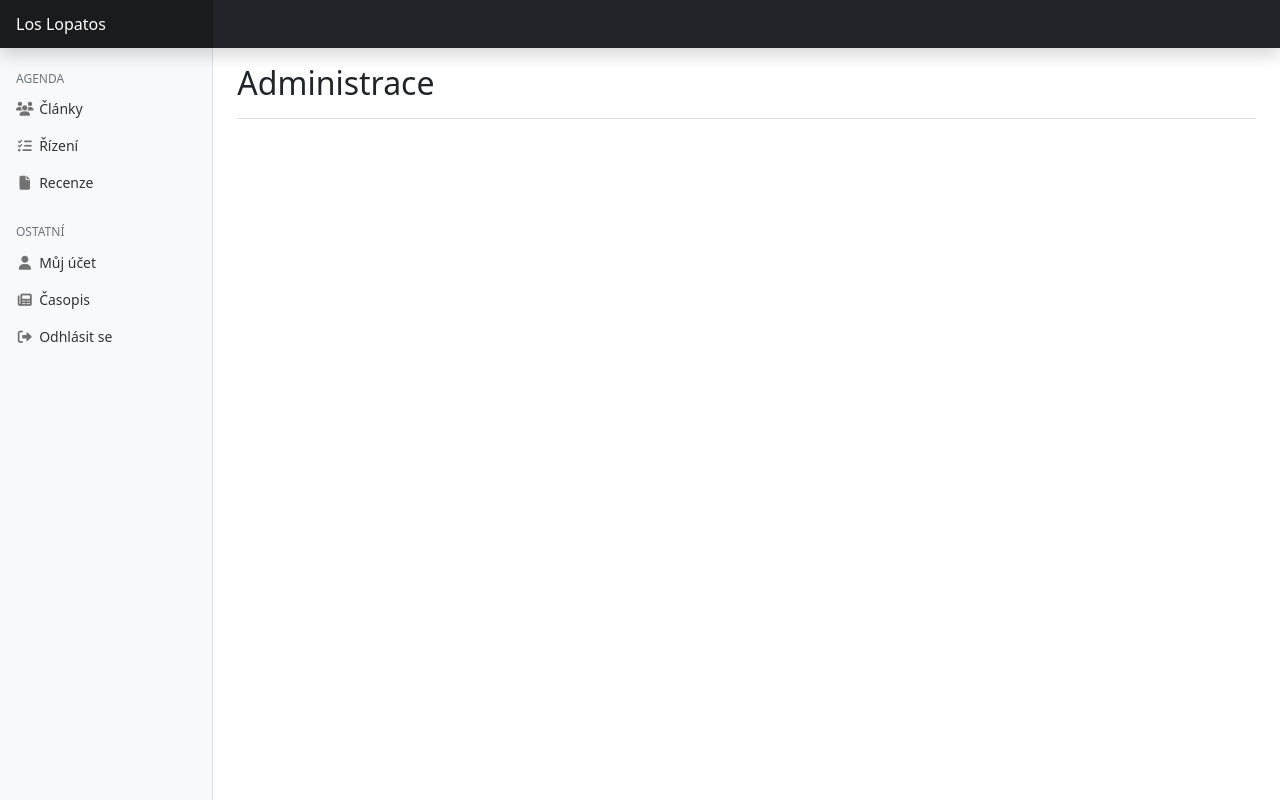
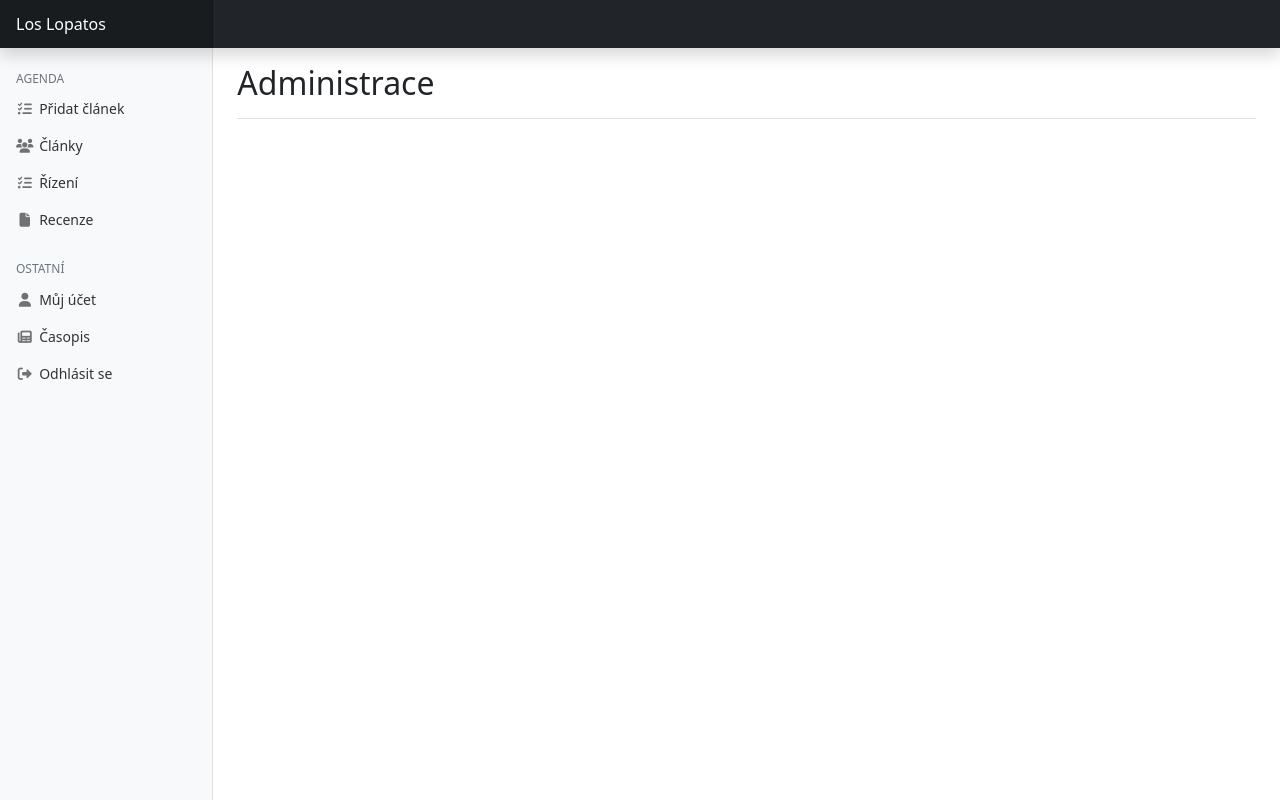
Before and after one commit to Duffynson/lopaty-xd, a PHP site: page /admin/index.php in a window 1280 px wide. Run offline with PHP 8.4, Linux system fonts and the light colour scheme; the visitor is signed in with stand-in values (Sample User, id 1).

Commit message:
Update header.php

```diff
--- a/admin/php/components/header.php
+++ b/admin/php/components/header.php
@@ -31,7 +31,15 @@
           <span>Agenda</span>
         </h6> "; ?>
           <ul class="nav flex-column">
-          <?php if(isset($_SESSION['id_user'])) echo "
+          <?php
+            if(isset($_SESSION['id_user'])) echo "
+            <li class='nav-item'>
+                <a class='nav-link' aria-current='page' href='./clanek'>
+                <i class='fa-solid fa-list-check fa-fw'></i>
+              Přidat článek
+              </a>
+            </li>";
+            if(isset($_SESSION['id_user'])) echo "
             <li class='nav-item'>
                 <a class='nav-link' aria-current='page' href='./clanky'>
                 <i class='fa-solid fa-users fa-fw'></i>
```
